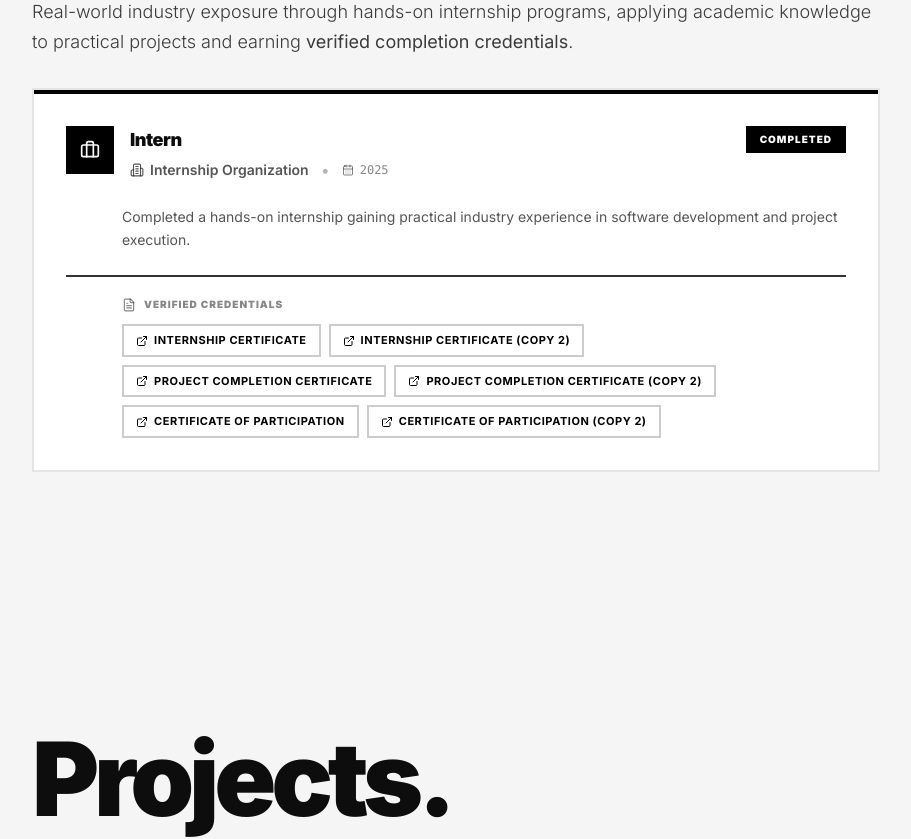
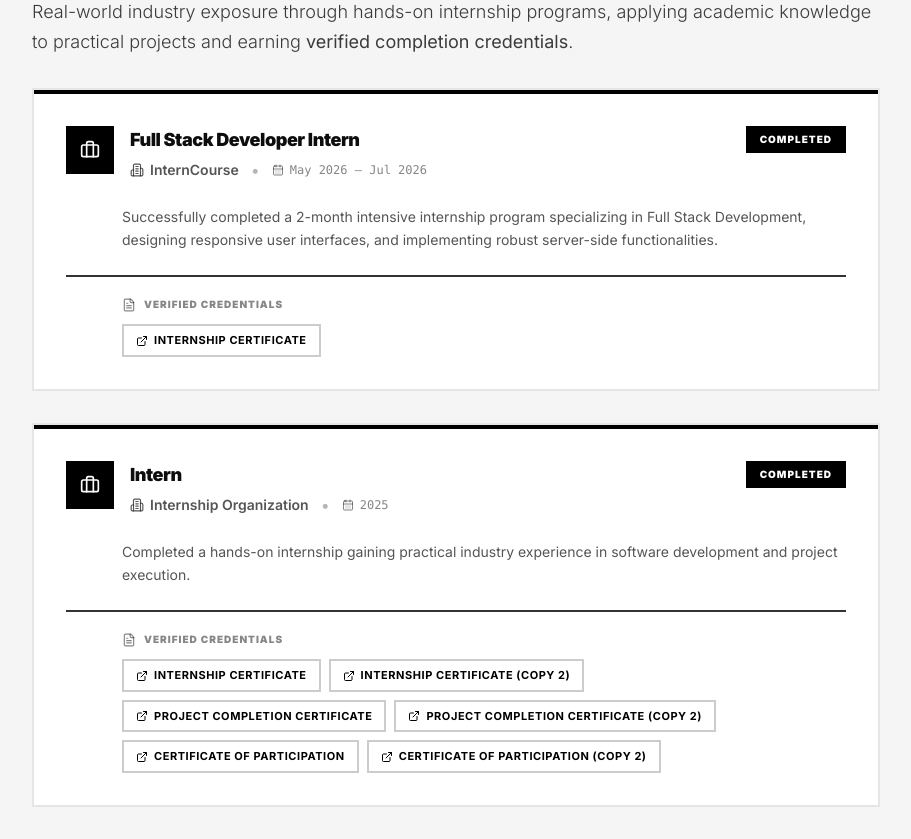
Before and after one commit to anirudh1261/Portfolio, a React (Vite) app: page / in a window 1280 px wide. Shown: the part 3820-4659 px from the top of the page, without its empty margins (184-1095 px from the left). Built offline with nearby package versions, Linux system fonts and the light colour scheme; no server answers.

Commit message:
feat(internship): add InternCourse Full Stack Developer internship card and certificate

```diff
--- a/src/components/InternshipSection.tsx
+++ b/src/components/InternshipSection.tsx
@@ -2,6 +2,19 @@ import SectionBlock from './SectionBlock';
 import { Briefcase, ExternalLink, Building2, CalendarDays, FileText } from 'lucide-react';
 
 const internships = [
+  {
+    role: 'Full Stack Developer Intern',
+    company: 'InternCourse',
+    duration: 'May 2026 – Jul 2026',
+    description:
+      'Successfully completed a 2-month intensive internship program specializing in Full Stack Development, designing responsive user interfaces, and implementing robust server-side functionalities.',
+    certificates: [
+      {
+        label: 'Internship Certificate',
+        link: '/certificates/Internship_ceritificates/InternCourse_Internship_Certificate.pdf',
+      },
+    ],
+  },
   {
     role: 'Intern',
     company: 'Internship Organization',
```
Also changed, not shown: 1 other file (tests, documents, lock files or other folders).
